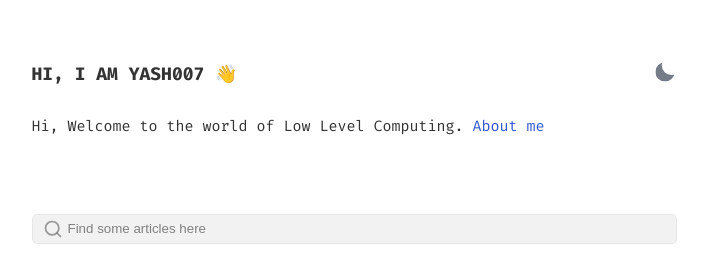
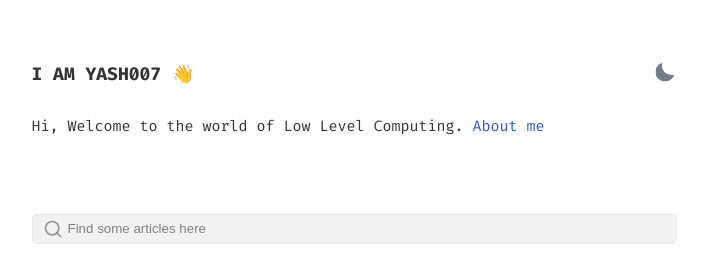
Before and after one commit to yashomer1994/yashomer1994.github.io, a Jekyll site: the page built from index.html, in a window 1280 px wide. Shown: the top 254 px of the page, without its empty margins (286-994 px from the left). Built offline with Jekyll 4.4.1, drawn with Linux system fonts in a browser that asks for light colours.

```diff
--- a/index.html
+++ b/index.html
@@ -3,7 +3,7 @@ layout: default
 ---
 <section id="intro">
     <div class="flex-row-between">
-        <h1>Hi, I am yash007 👋</h1>
+        <h1> I am yash007 👋</h1>
         <button title="Change theme" id="theme-toggle" onclick="modeSwitcher()">
             <div></div>
         </button>
```
